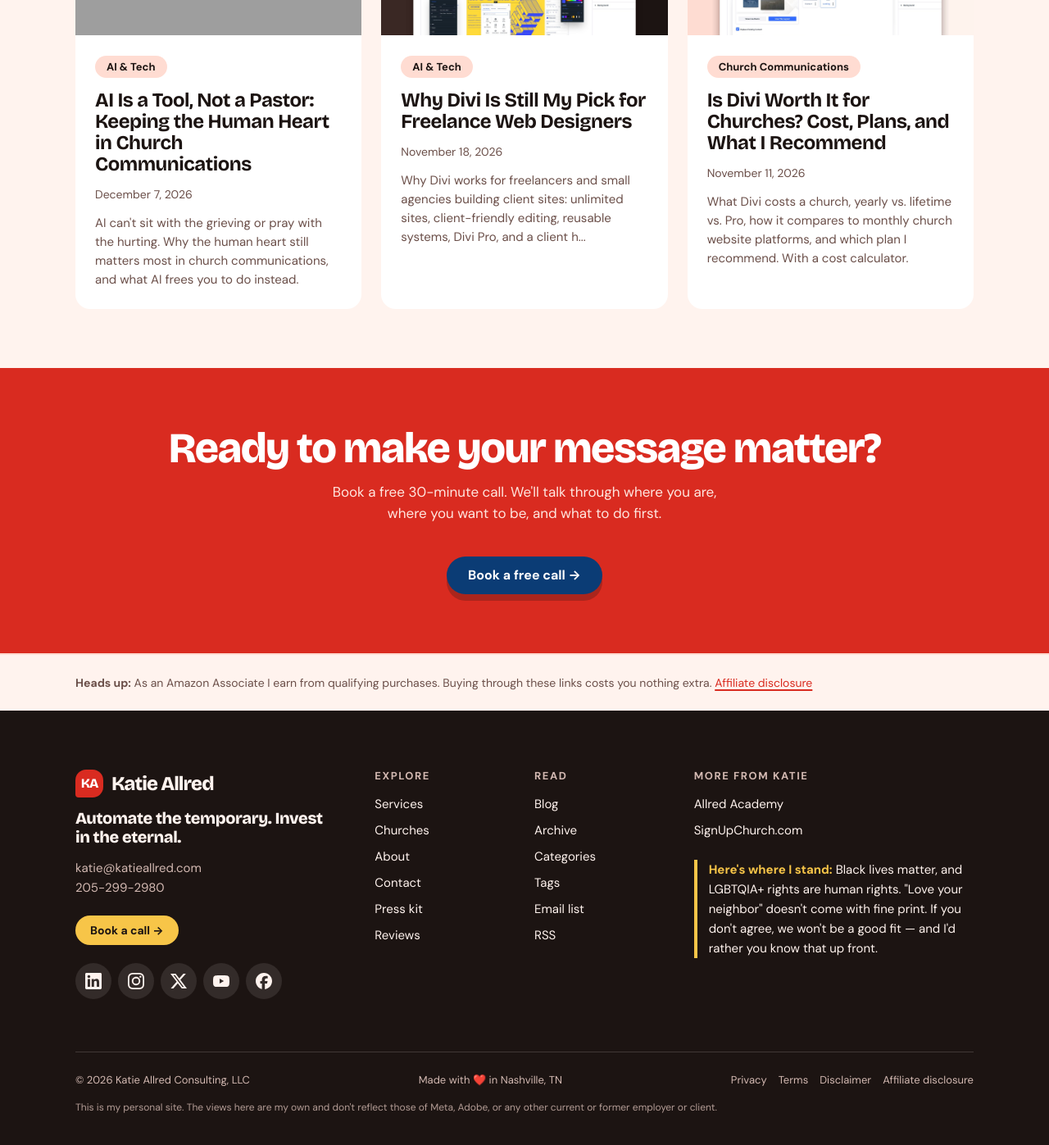
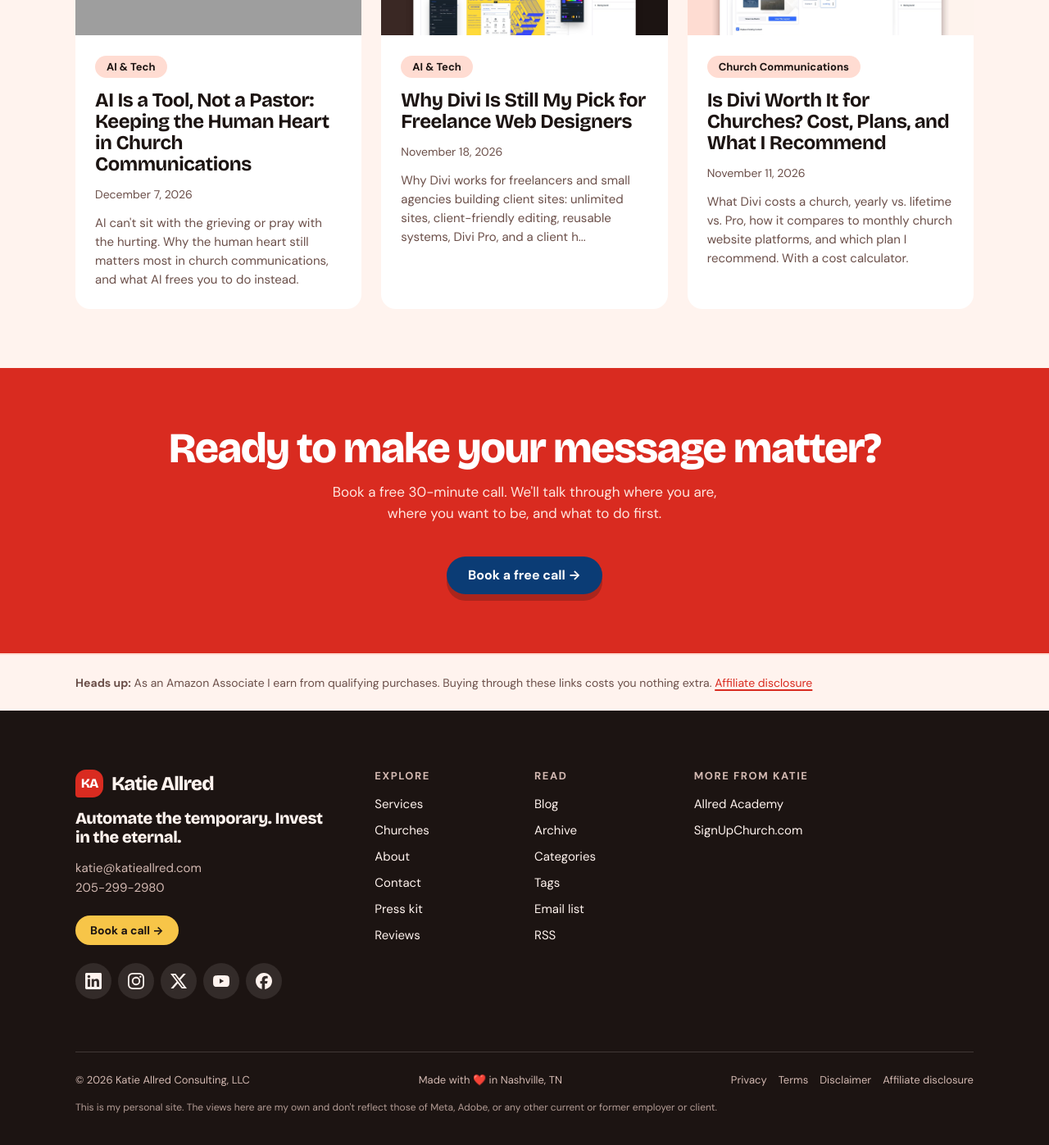
Before and after one commit to katiejallred/personal, a Jekyll site: the page built from pages/index.html, in a window 1280 px wide and 1400 px high, scrolled down 5620 px. Shown: the top 1397 px of the window at 82% size. Built offline with Jekyll 4.4.1, drawn with Linux system fonts in a browser that asks for light colours; some web fonts are replaced; grey boxes are pictures that could not be loaded.

Commit message:
Remove values statement from site footer (#79)
Claude-Session: https://claude.ai/code/session_01T9xqvvj5m4R1aGPCBzzUxH

Co-authored-by: Claude Opus 5.5 <noreply@anthropic.com>

```diff
--- a/_includes/footer.html
+++ b/_includes/footer.html
@@ -47,7 +47,6 @@
           <li><a href="https://signupchurch.com">SignUpChurch.com</a></li>
         </ul>
       </nav>
-      <p class="footer-values"><strong>Here's where I stand:</strong> Black lives matter, and LGBTQIA+ rights are human rights. "Love your neighbor" doesn't come with fine print. If you don't agree, we won't be a good fit — and I'd rather you know that up front.</p>
     </div>
   </div>
 
--- a/assets/css/main.css
+++ b/assets/css/main.css
@@ -1271,16 +1271,6 @@ code, pre, kbd, samp {
   color: #B39C95;
 }
 
-.footer-values {
-  margin-top: var(--space-4);
-  padding-left: var(--space-3);
-  border-left: 4px solid var(--butter);
-}
-
-.footer-values strong {
-  color: var(--butter);
-}
-
 /* --- Landing (imported WordPress pages) --- */
 .landing {
   max-width: var(--wide);
```
